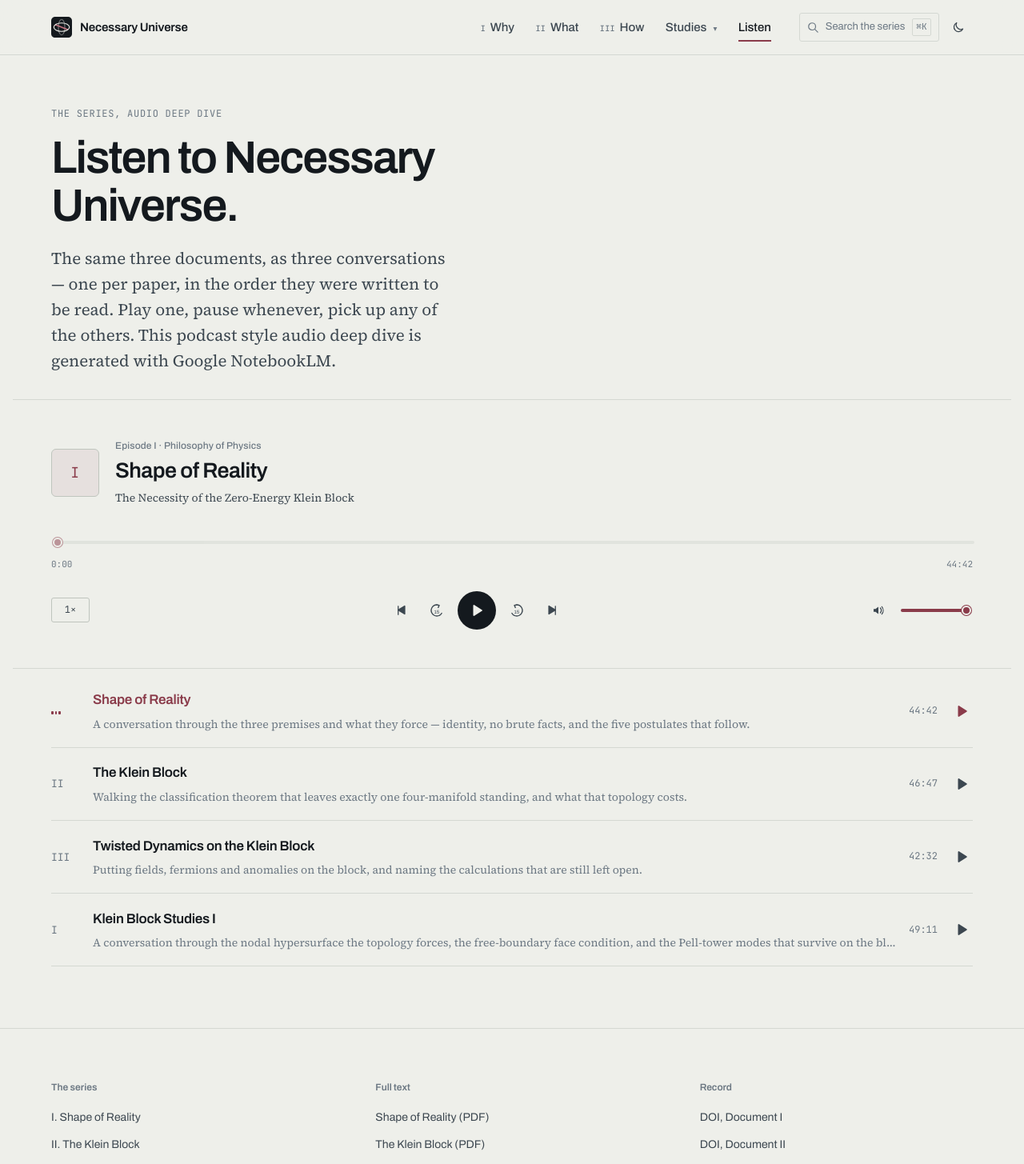
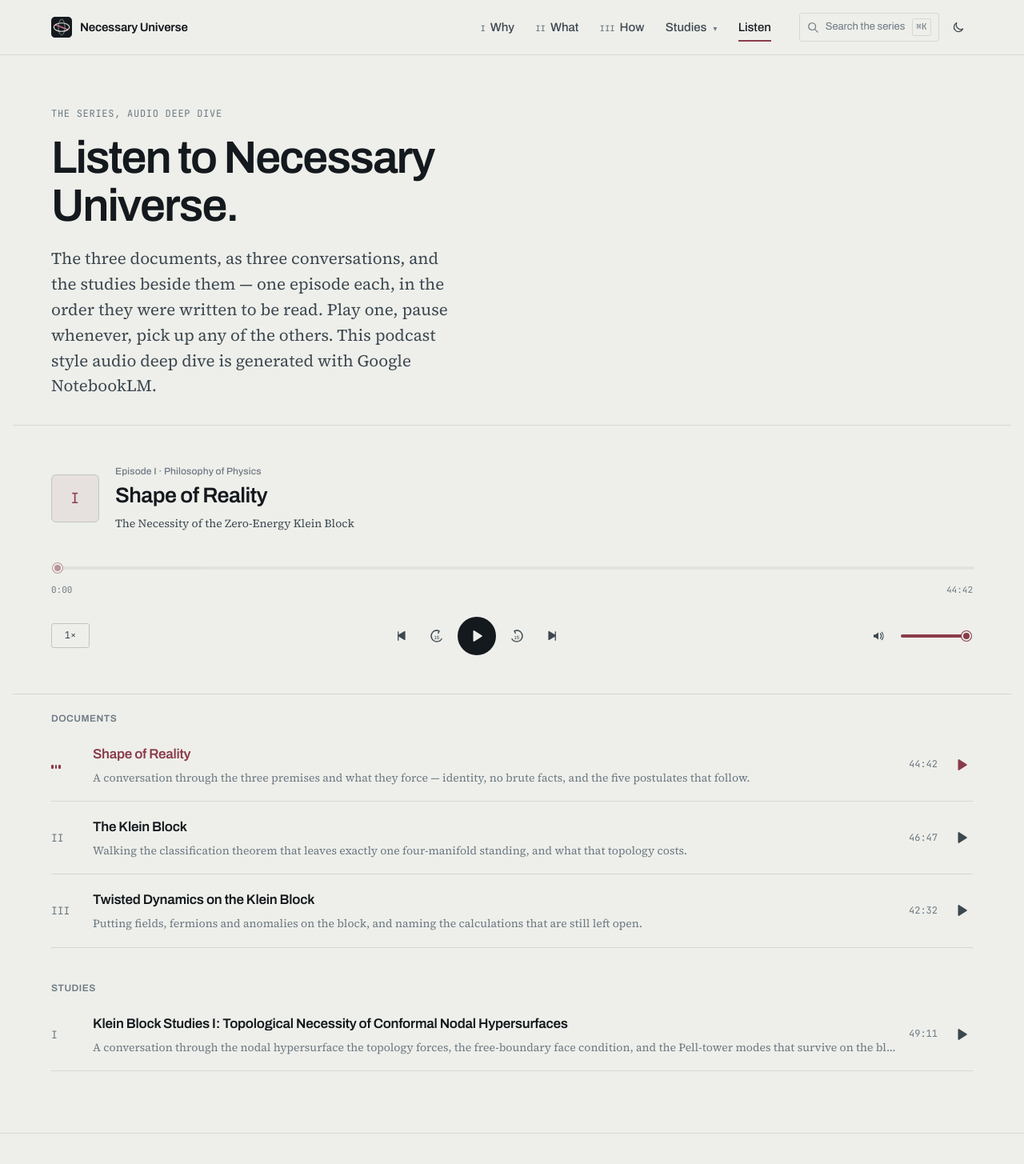
Before and after one commit to canon4d/necessaryuniverse, a Next.js app: page /podcasts in a window 1280 px wide. Shown: the top 1455 px of the page at 80% size. Built offline with nearby package versions, Linux system fonts and the light colour scheme.

Commit message:
Add the Studies I episode beneath the three document conversations.
Its duration is the whole-second floor of the file, 2951 seconds, shown as 49:11.

```diff
--- a/app/podcasts/page.tsx
+++ b/app/podcasts/page.tsx
@@ -1,18 +1,27 @@
 import type { Metadata } from 'next'
-import { podcasts } from '@/lib/podcasts'
+import { isoDuration, podcasts, podcastTitle } from '@/lib/podcasts'
 import { SITE } from '@/lib/papers'
 import PodcastPlayer from '@/components/PodcastPlayer'
 
+const description =
+  'Audio conversations for the Necessary Universe series and its studies: Shape of Reality, The Klein Block, Twisted Dynamics on the Klein Block, and Klein Block Studies I.'
+
 export const metadata: Metadata = {
   title: 'Listen',
-  description:
-    'The three papers of the Necessary Universe series, audio deep dive as podcast episodes: Shape of Reality, The Klein Block, and Twisted Dynamics on the Klein Block.',
-  alternates: { canonical: '/podcasts' },
+  description,
+  alternates: { canonical: '/podcasts/' },
   openGraph: {
     title: `Listen — ${SITE.name}`,
-    description: 'The three papers of the Necessary Universe series, audio deep dive as podcast episodes.',
-    url: '/podcasts',
+    description,
+    url: '/podcasts/',
     type: 'website',
+    images: [{ url: '/assets/og-card.png', width: 1200, height: 630, alt: SITE.tagline }],
+  },
+  twitter: {
+    card: 'summary_large_image',
+    title: `Listen — ${SITE.name}`,
+    description,
+    images: ['/assets/og-card.png'],
   },
 }
 
@@ -20,13 +29,16 @@ const podcastJsonLd = {
   '@context': 'https://schema.org',
   '@type': 'PodcastSeries',
   name: `${SITE.name} — the podcast`,
-  url: `${SITE.origin}/podcasts`,
+  url: `${SITE.origin}/podcasts/`,
   author: { '@type': 'Person', name: SITE.author },
-  webFeed: `${SITE.origin}/podcasts`,
+  webFeed: `${SITE.origin}/podcasts/`,
   hasPart: podcasts.map((p) => ({
     '@type': 'PodcastEpisode',
-    name: p.title,
-    url: `${SITE.origin}/podcasts#${p.id}`,
+    name: podcastTitle(p),
+    description: p.blurb,
+    duration: isoDuration(p.duration),
+    url: `${SITE.origin}/podcasts/#${p.id}`,
+    contentUrl: `${SITE.origin}${p.file}`,
     associatedMedia: { '@type': 'MediaObject', contentUrl: `${SITE.origin}${p.file}` },
     partOfSeries: { '@type': 'PodcastSeries', name: SITE.name },
   })),
@@ -44,8 +56,9 @@ export default function PodcastsPage() {
         <p className="pp-head-kicker">The series, audio deep dive</p>
         <h1>Listen to Necessary Universe.</h1>
         <p>
-          The same three documents, as three conversations — one per paper, in the order they were
-          written to be read. Play one, pause whenever, pick up any of the others. This podcast style audio deep dive is generated with Google NotebookLM.
+          The three documents, as three conversations, and the studies beside them — one episode each,
+          in the order they were written to be read. Play one, pause whenever, pick up any of the others.
+          This podcast style audio deep dive is generated with Google NotebookLM.
         </p>
       </header>
 
--- a/components/PodcastPlayer.tsx
+++ b/components/PodcastPlayer.tsx
@@ -1,7 +1,7 @@
 'use client'
 
 import { useEffect, useRef, useState } from 'react'
-import { podcasts, formatDuration, type Podcast } from '@/lib/podcasts'
+import { documentPodcasts, formatDuration, podcasts, podcastTitle, studyPodcasts, type Podcast } from '@/lib/podcasts'
 
 const RATES = [1, 1.25, 1.5, 1.75, 2, 0.75]
 const PROGRESS_KEY = 'nu-podcast-progress'
@@ -98,6 +98,51 @@ function VolumeIcon({ level }: { level: number }) {
   )
 }
 
+function EpisodeGroup({
+  heading,
+  items,
+  index,
+  playing,
+  onSelect,
+}: {
+  heading: string
+  items: Podcast[]
+  index: number
+  playing: boolean
+  onSelect: (i: number) => void
+}) {
+  return (
+    <div className="pp-group">
+      <h2 className="pp-group-h">{heading}</h2>
+      {items.map((p) => {
+        const i = podcasts.findIndex((q) => q.id === p.id)
+        const isActive = i === index
+        return (
+          <button
+            key={p.id}
+            id={p.id}
+            type="button"
+            className={`pp-row${isActive ? ' is-active' : ''}`}
+            data-tone={p.tone}
+            onClick={() => onSelect(i)}
+            aria-current={isActive ? 'true' : undefined}
+          >
+            <span className="pp-row-num">{isActive ? <EqBars animate={playing} /> : p.numeral}</span>
+            <span className="pp-row-main">
+              <span className="pp-row-title">{podcastTitle(p)}</span>
+              <span className="pp-row-blurb">{p.blurb}</span>
+            </span>
+            <span className="pp-row-dur">{formatDuration(p.duration)}</span>
+            <span className="pp-row-play" aria-hidden="true">
+              {isActive && playing ? <PauseIcon /> : <PlayIcon />}
+            </span>
+          </button>
+        )
+      })}
+    </div>
+  )
+}
+
 export default function PodcastPlayer() {
   const audioRef = useRef<HTMLAudioElement | null>(null)
   const saveTimer = useRef<number | null>(null)
@@ -117,9 +162,15 @@ export default function PodcastPlayer() {
   // Load last-played track + volume once, client-side only.
   useEffect(() => {
     try {
-      const lastId = localStorage.getItem('nu-podcast-last')
-      const i = podcasts.findIndex((p) => p.id === lastId)
-      if (i >= 0) setIndex(i)
+      const hash = window.location.hash.replace(/^#/, '')
+      const hashIndex = podcasts.findIndex((p) => p.id === hash)
+      if (hashIndex >= 0) {
+        setIndex(hashIndex)
+      } else {
+        const lastId = localStorage.getItem('nu-podcast-last')
+        const i = podcasts.findIndex((p) => p.id === lastId)
+        if (i >= 0) setIndex(i)
+      }
       const v = localStorage.getItem('nu-podcast-volume')
       if (v !== null) {
         const n = parseFloat(v)
@@ -277,7 +328,7 @@ export default function PodcastPlayer() {
             <p className="pp-kicker">
               {track.episode} · {track.discipline}
             </p>
-            <h1 className="pp-title">{track.title}</h1>
+            <h1 className="pp-title">{podcastTitle(track)}</h1>
             <p className="pp-sub">{track.subtitle}</p>
           </div>
         </div>
@@ -344,31 +395,8 @@ export default function PodcastPlayer() {
       </section>
 
       <section className="pp-list shell" aria-label="Episodes">
-        {podcasts.map((p, i) => {
-          const isActive = i === index
-          return (
-            <button
-              key={p.id}
-              type="button"
-              className={`pp-row${isActive ? ' is-active' : ''}`}
-              data-tone={p.tone}
-              onClick={() => selectTrack(i)}
-              aria-current={isActive ? 'true' : undefined}
-            >
-              <span className="pp-row-num">
-                {isActive ? <EqBars animate={playing} /> : p.numeral}
-              </span>
-              <span className="pp-row-main">
-                <span className="pp-row-title">{p.title}</span>
-                <span className="pp-row-blurb">{p.blurb}</span>
-              </span>
-              <span className="pp-row-dur">{formatDuration(p.duration)}</span>
-              <span className="pp-row-play" aria-hidden="true">
-                {isActive && playing ? <PauseIcon /> : <PlayIcon />}
-              </span>
-            </button>
-          )
-        })}
+        <EpisodeGroup heading="Documents" items={documentPodcasts} index={index} playing={playing} onSelect={selectTrack} />
+        <EpisodeGroup heading="Studies" items={studyPodcasts} index={index} playing={playing} onSelect={selectTrack} />
       </section>
     </div>
   )
```
